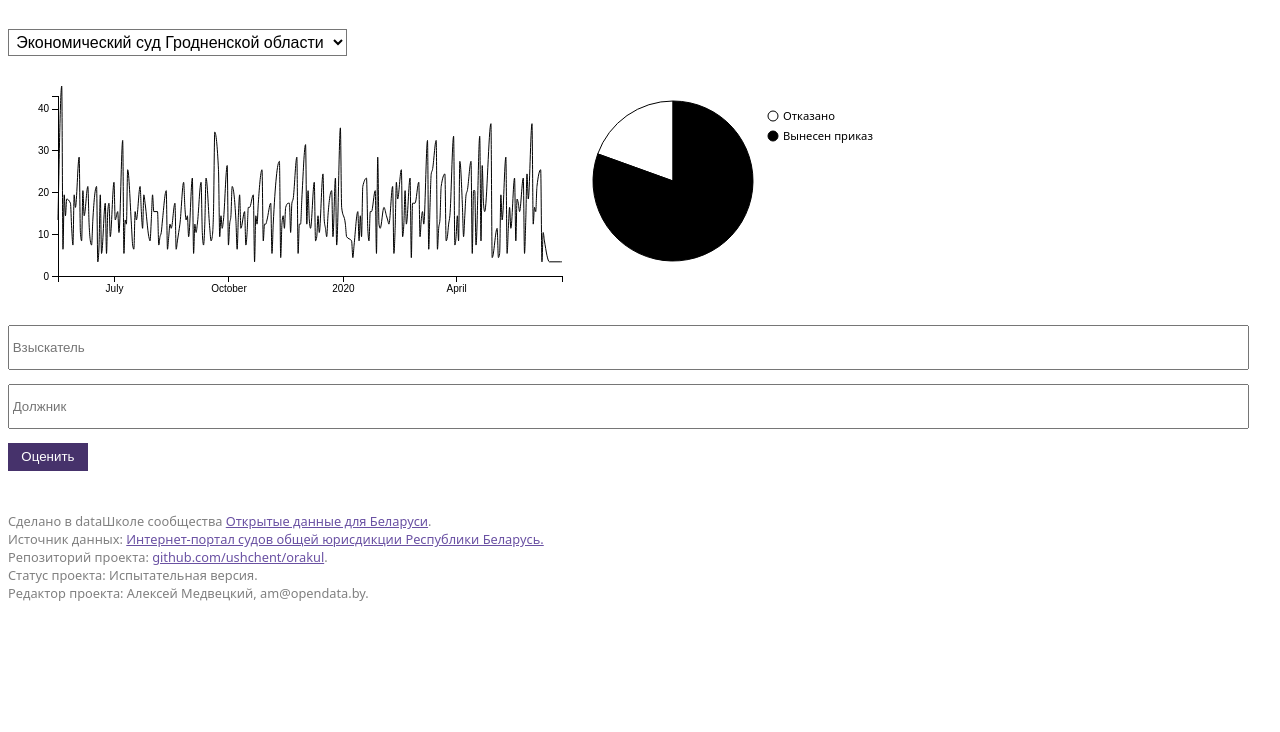
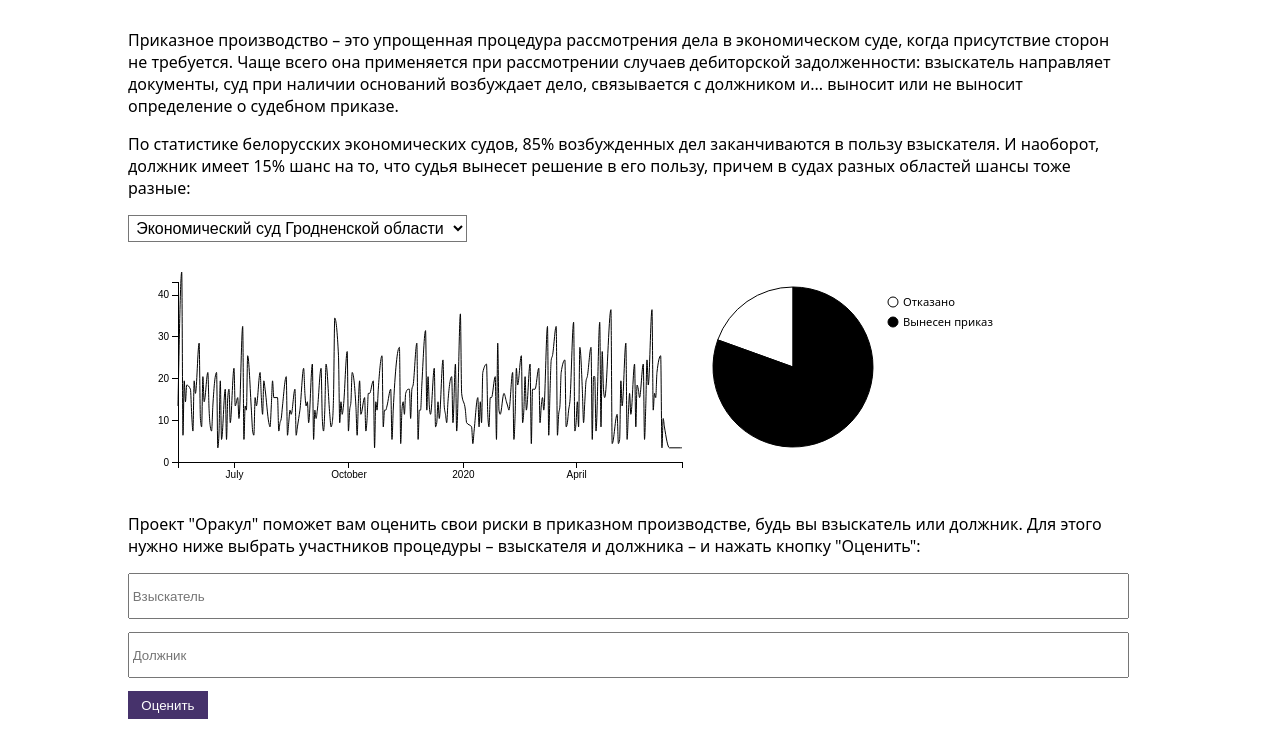
Before and after one commit to ushchent/orakul, a plain HTML site: page index.html in a window 1280 px wide. Shown: the part 93-825 px from the top of the page. Before the commit the page ends 800 px from the top, so only its background shows below. Drawn offline with Linux system fonts and the light colour scheme.

Commit message:
Добавить описание проекта на страницу

```diff
--- a/css/styles.css
+++ b/css/styles.css
@@ -1,5 +1,7 @@
 body {
 	font-family: Sans;
+	width: 80%;
+	margin: auto;
 }
 header h1 {
 	margin-bottom: .2em ;
--- a/index.html
+++ b/index.html
@@ -29,10 +29,29 @@
 <body>
 <header>
 		<h1>Проект "Оракул"</h1>
-		<p>Машинная оценка рисков приказного производства в экономических судах</p>
+		<p>Машинная оценка рисков приказного производства в экономических
+		судах Беларуси</p>
 	</header>
 	<main>
+		<div class="text">
+			<p>Приказное производство &ndash; это упрощенная процедура рассмотрения
+			дела в экономическом суде, когда присутствие сторон не требуется. Чаще всего она
+			применяется при рассмотрении случаев дебиторской задолженности:
+			взыскатель направляет документы, суд при наличии оснований
+			возбуждает дело, связывается с должником и... выносит или не
+			выносит определение о судебном приказе.</p>
+			<p>По статистике белорусских экономических судов, 85%
+			возбужденных дел заканчиваются в пользу взыскателя. И наоборот,
+			должник имеет 15% шанс на то, что судья вынесет решение в его пользу,
+			причем в судах разных областей шансы тоже разные: </p>
+		</div>
 		<div id="grafika"></div>
+		<div class="text">
+			<p>Проект "Оракул" поможет вам оценить свои риски в
+			приказном производстве, будь вы взыскатель или должник. Для этого
+			нужно ниже выбрать участников процедуры &ndash; взыскателя и должника
+			&ndash; и нажать кнопку "Оценить":</p>
+		</div>
 		<div id="predictor">
 			<input type="text" id="vzyskatel" placeholder="Взыскатель"
 				autocomplete="off" oninput="handle_input(this.value, this.id)">
```
